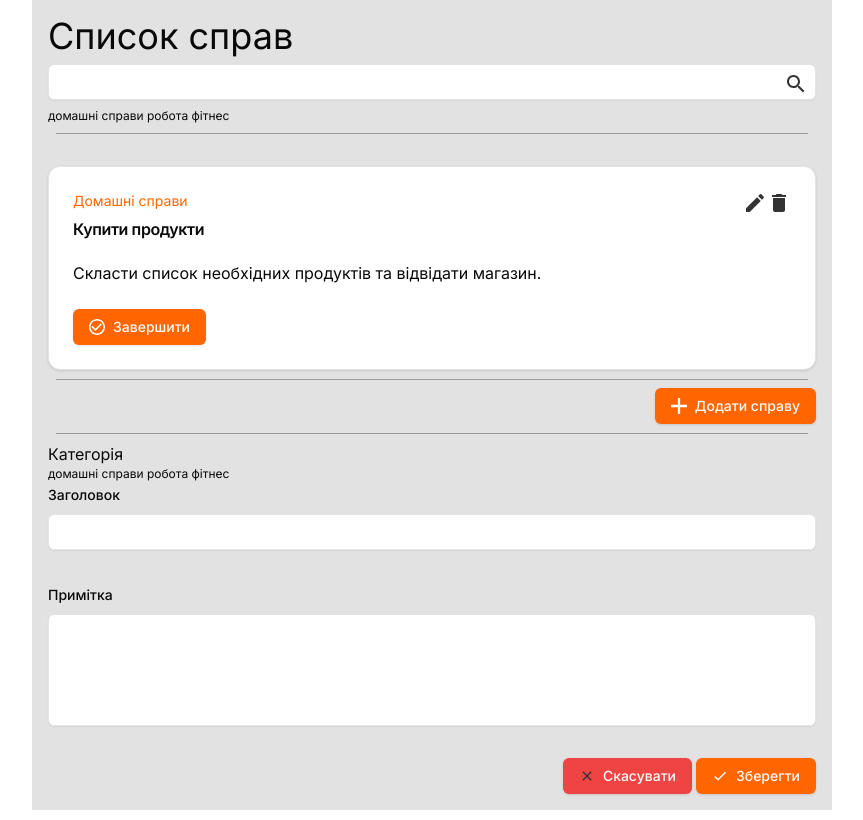
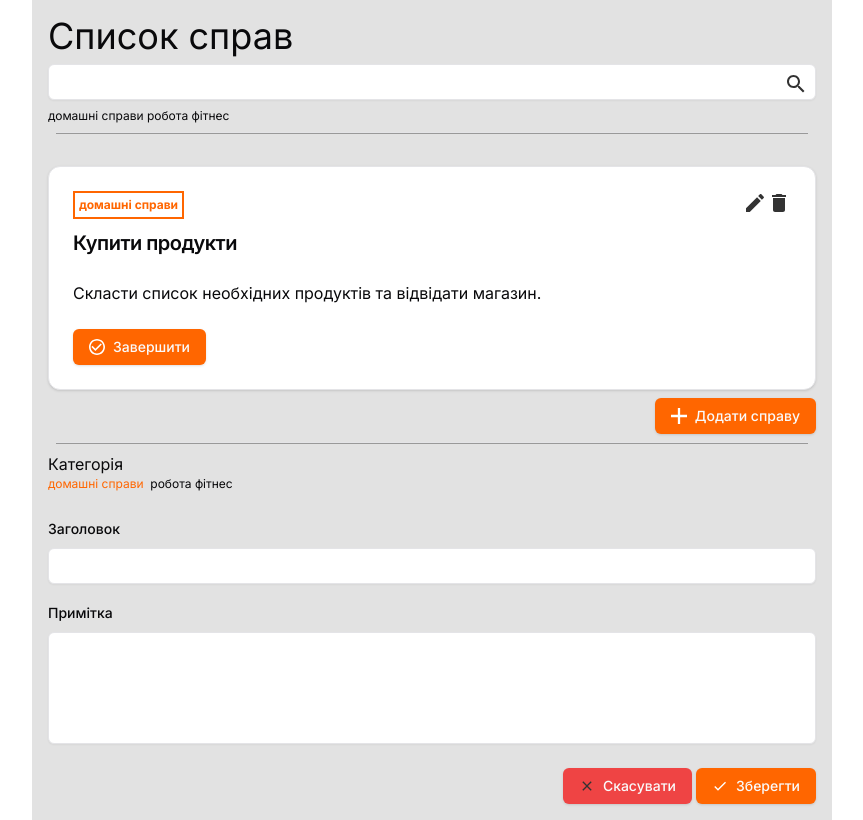
Before and after one commit to temp4422/TODO-list, a Next.js app: page / in a window 1280 px wide. Shown: the whole page, without its empty margins (208-1071 px from the left). Built offline with nearby package versions, Linux system fonts and the light colour scheme.

Commit message:
Fix spaces

```diff
--- a/src/app/page.tsx
+++ b/src/app/page.tsx
@@ -8,16 +8,8 @@ import { Card, CardContent, CardDescription, CardFooter, CardHeader, CardTitle }
 import { zodResolver } from '@hookform/resolvers/zod'
 import { useForm } from 'react-hook-form'
 import { z } from 'zod'
-
-import {
-  Form,
-  FormControl,
-  FormDescription,
-  FormField,
-  FormItem,
-  FormLabel,
-  FormMessage,
-} from '@/components/ui/form'
+// prettier-ignore
+import { Form, FormControl, FormDescription, FormField, FormItem, FormLabel, FormMessage} from '@/components/ui/form'
 
 export default function Home() {
   const formSchema = z.object({
@@ -81,8 +73,10 @@ export default function Home() {
         <main className="">
           <Card>
             <CardHeader>
-              <CardDescription className="flex justify-end relative">
-                <p className="absolute left-0 text-accent">Домашні справи</p>
+              <CardDescription className="flex justify-end relative mb-2">
+                <p className="absolute left-0 text-accent text-xs font-bold border-2 p-1 border-accent">
+                  домашні справи
+                </p>
                 <button>
                   <svg
                     width="24"
@@ -120,7 +114,7 @@ export default function Home() {
                   </svg>
                 </button>
               </CardDescription>
-              <CardTitle>Купити продукти</CardTitle>
+              <CardTitle className="text-xl">Купити продукти</CardTitle>
             </CardHeader>
             <CardContent>
               <p>Скласти список необхідних продуктів та відвідати магазин.</p>
@@ -144,9 +138,7 @@ export default function Home() {
             </CardFooter>
           </Card>
 
-          <hr className="bg-[#999999] h-[2px] m-2" />
-
-          <div className="flex justify-end">
+          <div className="flex justify-end my-2">
             <Button className="bg-accent">
               <svg
                 width="14"
@@ -161,13 +153,15 @@ export default function Home() {
             </Button>
           </div>
 
+          <div className="">
             <hr className="bg-[#999999] h-[2px] m-2" />
-
             <h2>Категорія</h2>
-          <p className="text-xs">домашні справи робота фітнес</p>
+            <p className="text-xs flex">
+              <p className="text-accent">домашні справи &nbsp; </p> робота фітнес
+            </p>
 
             <Form {...form}>
-            <form onSubmit={form.handleSubmit(onSubmit)} className="space-y-8 ">
+              <form onSubmit={form.handleSubmit(onSubmit)} className="mt-6">
                 <FormField
                   control={form.control}
                   name="username"
@@ -187,7 +181,7 @@ export default function Home() {
                   control={form.control}
                   name="username"
                   render={({ field }) => (
-                  <FormItem>
+                    <FormItem className="mt-4">
                       <FormLabel>Примітка</FormLabel>
                       <FormControl>
                         <Input placeholder="" {...field} className="bg-white h-28" />
@@ -196,8 +190,9 @@ export default function Home() {
                     </FormItem>
                   )}
                 />
+
                 {/* Buttons cancel/save */}
-              <div className="flex justify-end gap-1">
+                <div className="flex justify-end gap-1 mt-6">
                   <Button className="bg-red-500" type="submit">
                     <svg
                       width="24"
@@ -245,6 +240,7 @@ export default function Home() {
                 </div>
               </form>
             </Form>
+          </div>
         </main>
 
         <footer></footer>
```
Lines whose indentation alone changed are shown as unchanged.
